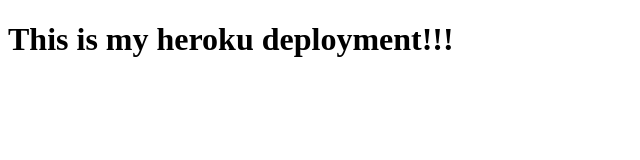
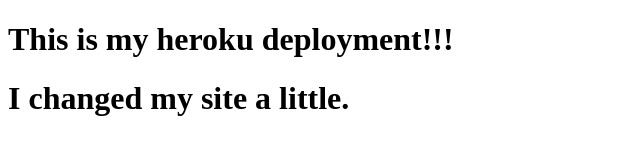
Before and after one commit to bridgecrew-perf6/deployment-demo-58, a website: page index.html in a window 1280 px wide. Shown: the whole page, without its empty margins (0-640 px from the left). Drawn offline with Linux system fonts and the light colour scheme.

Commit message:
fourth commit

```diff
--- a/index.html
+++ b/index.html
@@ -8,5 +8,6 @@
 </head>
 <body>
   <h1>This is my heroku deployment!!!</h1>
+  <h1>I changed my site a little.</h1>
 </body>
 </html>
```
